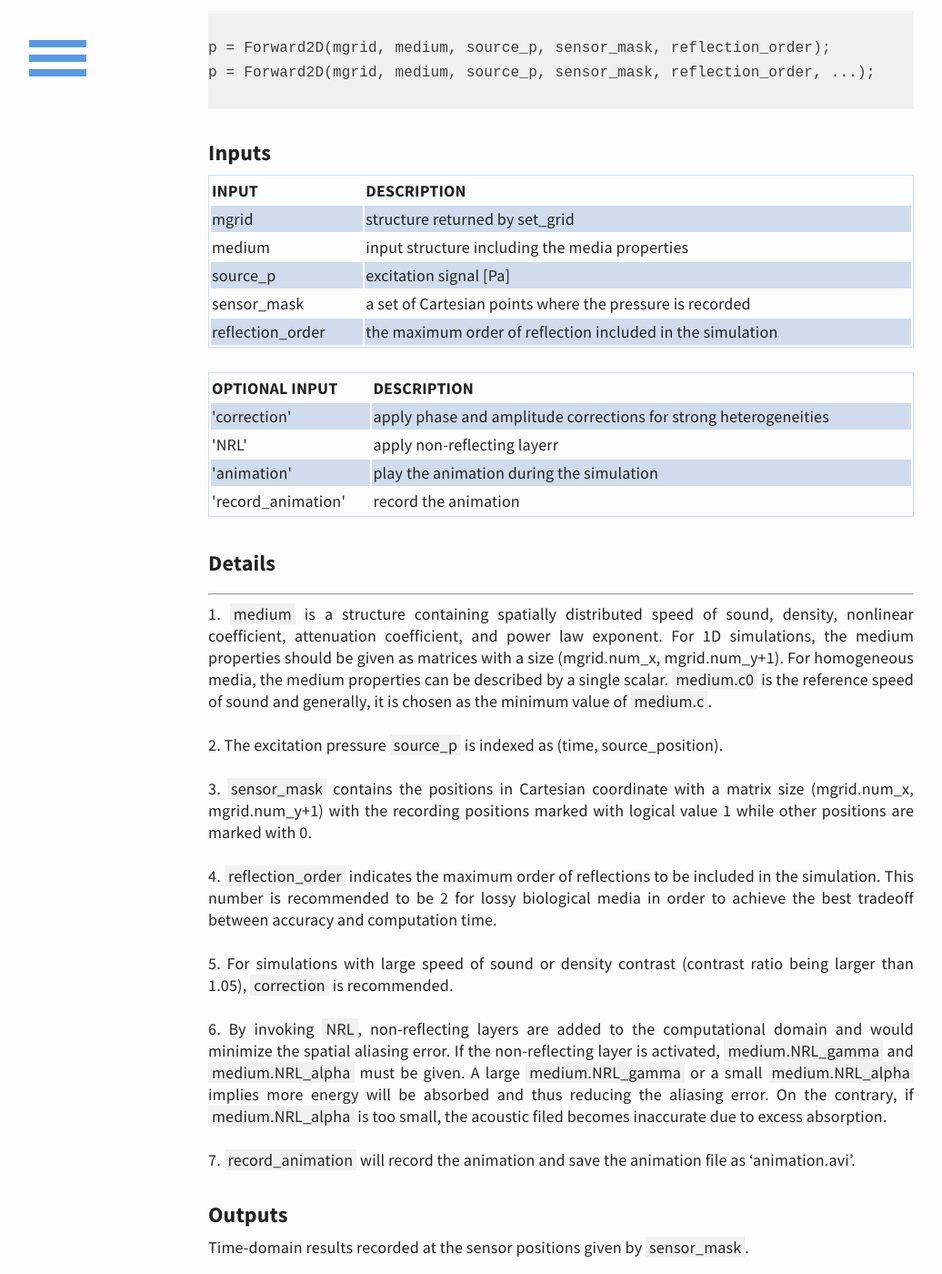
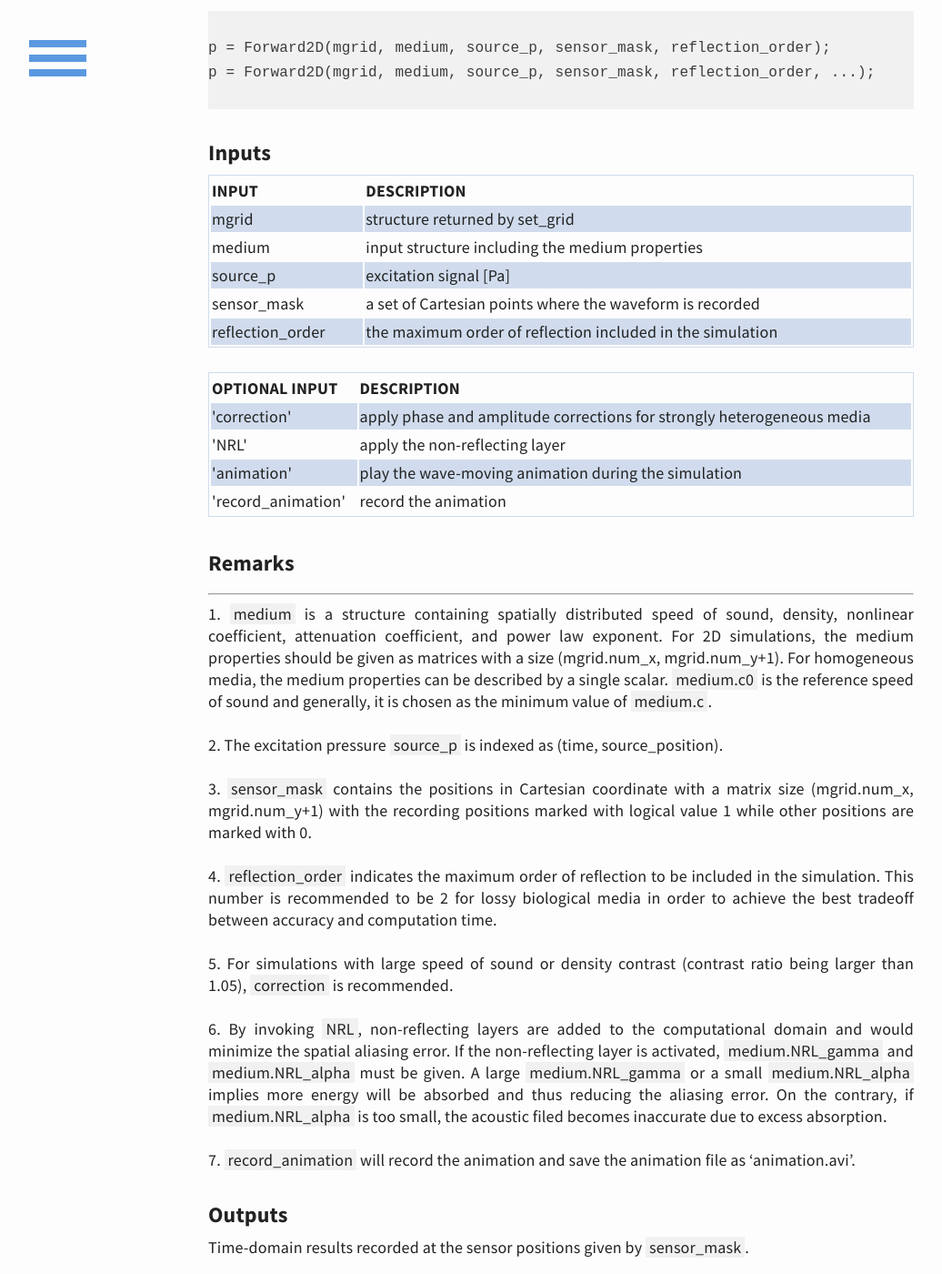
Before and after one commit to m-SOUND/mSOUND, a Jekyll site: the page built from function.html, in a window 1280 px wide and 1400 px high, scrolled down 3330 px. Shown: the whole window at 91% size, without its empty margins (23-1059 px from the left). Built offline with Jekyll 4.4.1, drawn with Linux system fonts in a browser that asks for light colours; some of the changed text lies outside the part shown.

Commit message:
Update function.html

```diff
--- a/function.html
+++ b/function.html
@@ -139,13 +139,13 @@
     <td>mgrid</td><td>structure returned by set_grid</td>
   </tr>
   <tr>
-    <td>medium </td><td>input structure including the media properties</td>
+    <td>medium </td><td>input structure including the medium properties</td>
   </tr>
    <tr>
     <td>source_p</td><td>excitation signal [Pa]</td>
   </tr>
   <tr>
-    <td>sensor_mask</td><td>a set of Cartesian points where the pressure is recorded</td>
+    <td>sensor_mask</td><td>a set of Cartesian points where the waveform is recorded</td>
   </tr>
   <tr>
    <td>reflection_order</td><td>the maximum order of reflection included in the simulation</td>
@@ -157,12 +157,12 @@
    <th>OPTIONAL INPUT</th><th>DESCRIPTION</th>
   </tr>
   <tr>
-   <td>'correction'</td><td>apply phase and amplitude corrections for strong heterogeneities</td>
+   <td>'correction'</td><td>apply phase and amplitude corrections for strongly heterogeneous media</td>
   </tr>
  </table>
 
 <br>
-<h3> Details </h3>
+<h3> Remarks </h3>
 <hr>
 <p>
 1. <span style="background-color:#f1f1f1">medium</span>
@@ -178,7 +178,7 @@
  contains the positions in Cartesian coordinate with a matrix size (1, mgrid.num_x+1)
  with the recording positions marked with logical value 1 while other positions are marked with 0.
  <br><br>4. <span style="background-color:#f1f1f1">reflection_order</span>
- indicates the maximum order of reflections to be included in the simulation. This number is
+ indicates the maximum order of reflection to be included in the simulation. This number is
  recommended to be 2 for lossy biological media in order to achieve the best tradeoff between accuracy and computation time.
  <br><br>5. For simulations with large speed of sound or density contrast (contrast ratio being larger than 1.05),
  <span style="background-color:#f1f1f1">correction</span> is recommended.
@@ -210,13 +210,13 @@
     <td>mgrid</td><td>structure returned by set_grid</td>
   </tr>
   <tr>
-    <td>medium </td><td>input structure including the media properties</td>
+    <td>medium </td><td>input structure including the medium properties</td>
   </tr>
    <tr>
     <td>source_p</td><td>excitation signal [Pa]</td>
   </tr>
   <tr>
-    <td>sensor_mask</td><td>a set of Cartesian points where the pressure is recorded</td>
+    <td>sensor_mask</td><td>a set of Cartesian points where the waveform is recorded</td>
   </tr>
    <tr>
    <td>reflection_order</td><td>the maximum order of reflection included in the simulation</td>
@@ -228,13 +228,13 @@
   <th>OPTIONAL INPUT</th><th>DESCRIPTION</th>
   </tr>
   <tr>
-  <td>'correction'</td><td>apply phase and amplitude corrections for strong heterogeneities</td>
+  <td>'correction'</td><td>apply phase and amplitude corrections for strongly heterogeneous media</td>
   </tr>
    <tr>
-  <td>'NRL'</td><td>apply non-reflecting layerr</td>
+  <td>'NRL'</td><td>apply the non-reflecting layer</td>
   </tr>
   <tr>
-  <td>'animation'</td><td>play the animation during the simulation</td>
+  <td>'animation'</td><td>play the wave-moving animation during the simulation</td>
   </tr>
   <tr>
   <td>'record_animation'</td><td>record the animation</td>
@@ -242,13 +242,13 @@
  </table>
 
 <br>
-<h3> Details </h3>
+<h3> Remarks </h3>
 <hr>
 <p>
 1. <span style="background-color:#f1f1f1">medium</span>
  is a structure containing spatially distributed speed of sound, density, nonlinear coefficient,
  attenuation coefficient, and power law exponent.
- For 1D simulations, the medium properties should be given as matrices with a size (mgrid.num_x, mgrid.num_y+1).
+ For 2D simulations, the medium properties should be given as matrices with a size (mgrid.num_x, mgrid.num_y+1).
  For homogeneous media, the medium properties can be described by a single scalar.
  <span style="background-color:#f1f1f1">medium.c0</span>
  is the reference speed of sound and generally, it is chosen as the minimum value of
@@ -258,7 +258,7 @@
  contains the positions in Cartesian coordinate with a matrix size (mgrid.num_x, mgrid.num_y+1)
  with the recording positions marked with logical value 1 while other positions are marked with 0.
  <br><br>4. <span style="background-color:#f1f1f1">reflection_order</span>
- indicates the maximum order of reflections to be included in the simulation. This number is
+ indicates the maximum order of reflection to be included in the simulation. This number is
  recommended to be 2 for lossy biological media in order to achieve the best tradeoff between accuracy and computation time.
  <br><br>5. For simulations with large speed of sound or density contrast (contrast ratio being larger than 1.05),
  <span style="background-color:#f1f1f1">correction</span> is recommended.
@@ -299,13 +299,13 @@
     <td>mgrid</td><td>structure returned by set_grid</td>
   </tr>
   <tr>
-    <td>medium </td><td>input structure including the media properties</td>
+    <td>medium </td><td>input structure including the medium properties</td>
   </tr>
   <tr>
     <td>source_p</td><td>excitation signal [Pa]</td>
   </tr>
   <tr>
-    <td>sensor_mask</td><td>a set of Cartesian points where the pressure is recorded</td>
+    <td>sensor_mask</td><td>a set of Cartesian points where the waveform is recorded</td>
   </tr>
    <tr>
    <td>reflection_order</td><td>the maximum order of reflection included in the simulation</td>
@@ -317,7 +317,7 @@
     <th>OPTIONAL INPUT</th><th>DESCRIPTION</th>
   </tr>
   <tr>
-    <td>'correction'</td><td>apply phase and amplitude corrections for strong heterogeneities</td>
+    <td>'correction'</td><td>apply phase and amplitude corrections for strongly heterogeneous media</td>
   </tr>
    <tr>
   <td>'NRL'</td><td>apply non-reflecting layer</td>
@@ -331,13 +331,13 @@
  </table>
 
 <br>
-<h3> Details </h3>
+<h3> Remarks </h3>
 <hr>
 <p>
 1. <span style="background-color:#f1f1f1">medium</span>
  is a structure containing spatially distributed speed of sound, density, nonlinear coefficient,
  attenuation coefficient, and power law exponent.
- For 1D simulations, the medium properties should be given as matrices with a size (mgrid.num_x, mgrid.num_y, mgrid.num_z+1).
+ For 3D simulations, the medium properties should be given as matrices with a size (mgrid.num_x, mgrid.num_y, mgrid.num_z+1).
  For homogeneous media, the medium properties can be described by a single scalar.
  <span style="background-color:#f1f1f1">medium.c0</span>
  is the reference speed of sound and generally, it is chosen as the minimum value of
@@ -347,7 +347,7 @@
  contains the positions in Cartesian coordinate with a matrix size (mgrid.num_x, mgrid.num_y, mgrid.num_z+1)
  with the recording positions marked with logical value 1 while other positions are marked with 0.
  <br><br>4. <span style="background-color:#f1f1f1">reflection_order</span>
- indicates the maximum order of reflections to be included in the simulation. This number is
+ indicates the maximum order of reflection to be included in the simulation. This number is
  recommended to be 2 for lossy biological media in order to achieve the best tradeoff between accuracy and computation time.
  <br><br>5. For simulations with large speed of sound or density contrast (contrast ratio being larger than 1.05),
  <span style="background-color:#f1f1f1">correction</span> is recommended.
@@ -374,7 +374,7 @@
 <p>
  <a href="/mSOUND/function.html#Forward2D_fund">Forward2D_fund</a>
  is a 2D forward simulation function based on the frequency-specific mixed domain method and it
- will generate spatially distributed pressure at the center frequency.
+ generates the pressure field at the center frequency.
 <pre>  <code>
 p = Forward2D_fund(mgrid, medium, source_p, omega_c, reflection_order);
 p = Forward2D_fund(mgrid, medium, source_p, omega_c, reflection_order, ...);
@@ -390,13 +390,13 @@
     <td>mgrid</td><td>structure returned by set_grid</td>
   </tr>
   <tr>
-    <td>medium</td><td>input structure including the media properties</td>
+    <td>medium</td><td>input structure including the medium properties</td>
   </tr>
   <tr>
     <td>source_p</td><td>excitation signal [Pa]</td>
   </tr>
    <tr>
-    <td>omega_c </td><td>transducer center frequency [rad]</td>
+    <td>omega_c </td><td>Ultrasound center frequency [rad]</td>
   </tr>
  </table>
 <br>
@@ -405,7 +405,7 @@
     <th>OPTIONAL INPUT</th><th>PROPERTIES</th>
   </tr>
   <tr>
-    <td>'correction'</td><td>apply phase and amplitude corrections for strong heterogeneities</td>
+    <td>'correction'</td><td>apply phase and amplitude corrections for strongly heterogeneous media</td>
   </tr>
    <tr>
   <td>'NRL'</td><td>apply non-reflecting layer</td>
@@ -413,7 +413,7 @@
  </table>
 
 <br>
-<h3> Details </h3>
+<h3> Remarks </h3>
 <hr>
 <p>
 1. <span style="background-color:#f1f1f1">medium</span>
@@ -453,7 +453,7 @@
 <p>
  <a href="/mSOUND/function.html#Forward2D_sec">Forward2D_sec</a>
 is a 2D forward simulation function based on the frequency-specific mixed domain method and it
- will generate spatially distributed pressure at the second harmonic frequency.
+ generates the pressure field at the second harmonics.
  To generate the second harmonic pressure field,
  people must run the function <a href="/mSOUND/function.html#Forward2D_fund">Forward2D_fund</a> first to
 obtain the presure at the center frequency <span style="background-color:#f1f1f1">P_fundamental</span>.
@@ -531,7 +531,7 @@
 <p>
 <a href="/mSOUND/function.html#Forward3D_fund">Forward3D_fund</a>
 is a 3D forward simulation function based on the frequency-specific mixed domain method and it
- will generate spatially distributed pressure at the center frequency.
+generates the pressure field at the center frequency.
 <pre>  <code>
 p = Forward3D_fund(mgrid, medium, source_p, omega_c, reflection_order);
 p = Forward3D_fund(mgrid, medium, source_p, omega_c, reflection_order, ...);
@@ -569,13 +569,13 @@
 </table>
 
 <br>
-<h3> Details </h3>
+<h3> Remarks </h3>
 <hr>
 <p>
 1. <span style="background-color:#f1f1f1">medium</span>
  is a structure containing spatially distributed speed of sound, density, nonlinear coefficient,
  attenuation coefficient, and power law exponent.
- For 1D simulations, the medium properties should be given as matrices with a size (mgrid.num_x, mgrid.num_y, mgrid.num_z+1).
+ For 3D simulations, the medium properties should be given as matrices with a size (mgrid.num_x, mgrid.num_y, mgrid.num_z+1).
  For homogeneous media, the medium properties can be described by a single scalar.
  <span style="background-color:#f1f1f1">medium.c0</span>
  is the reference speed of sound and generally, it is chosen as the minimum value of
```
Also changed, not shown: other parts of function.html (+3 -3 lines).
